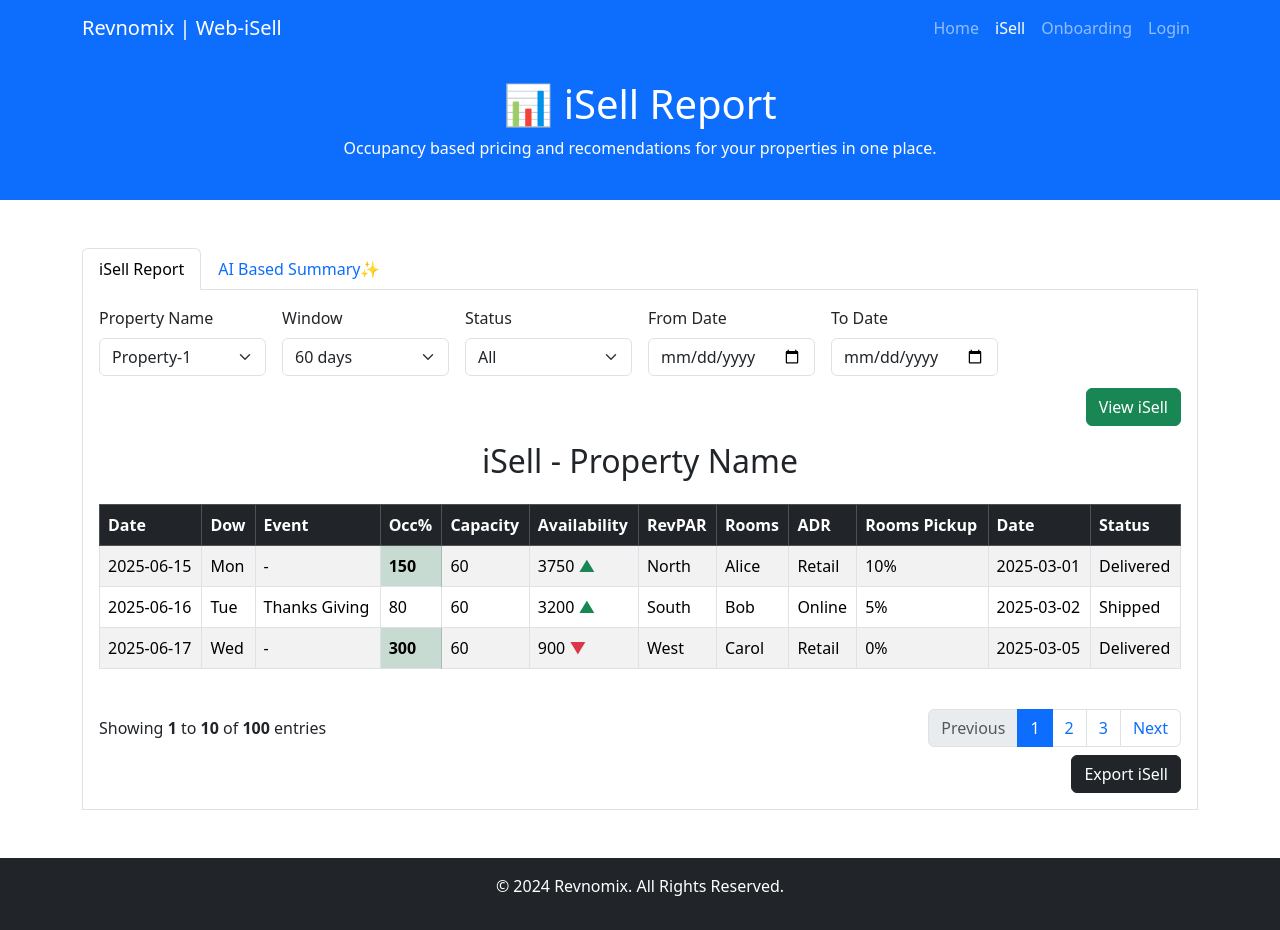
After one commit to TDexterous/test-repo, a Flask app: page /web-isell in a window 1280 px wide. The commit adds this page. Run offline with Flask 3, Linux system fonts and the light colour scheme.

Commit message:
updated template routes

```diff
--- a/app.py
+++ b/app.py
@@ -6,9 +6,21 @@ app = Flask(__name__)
 def home():
     return render_template('index.html')
 
+@app.route('/onboard')
+def onboard():
+    return render_template('onboarding.html')
+
+@app.route('/login')
+def login():
+    return render_template('login.html')
+
+@app.route('/web-isell')
+def isell():
+    return render_template('isell.html')
+
 @app.route('/bye')
 def bye():
-    return "<h1> Bye from Flask Coolify! </h1>"
+    return "<h1> Bye from WebiSell! </h1>"
 
 if __name__ == '__main__':
     app.run(debug=True)
--- /dev/null
+++ b/templates/isell.html
@@ -0,0 +1,239 @@
+<!DOCTYPE html>
+<html lang="en">
+  <head>
+    <meta charset="UTF-8" />
+    <meta name="viewport" content="width=device-width, initial-scale=1.0" />
+    <title>Web-iSell | iSell</title>
+    <!-- Bootstrap 5 CSS -->
+    <link
+      href="https://cdn.jsdelivr.net/npm/bootstrap@5.3.0-alpha3/dist/css/bootstrap.min.css"
+      rel="stylesheet"
+    />
+  </head>
+  <body>
+    <!-- Navbar -->
+    <nav class="navbar navbar-expand-lg navbar-dark bg-primary">
+      <div class="container">
+        <a class="navbar-brand" href="index.html">Revnomix | Web-iSell</a>
+        <button
+          class="navbar-toggler"
+          type="button"
+          data-bs-toggle="collapse"
+          data-bs-target="#navbarNav"
+          aria-controls="navbarNav"
+          aria-expanded="false"
+          aria-label="Toggle navigation"
+        >
+          <span class="navbar-toggler-icon"></span>
+        </button>
+        <div class="collapse navbar-collapse" id="navbarNav">
+          <ul class="navbar-nav ms-auto">
+            <li class="nav-item">
+              <a class="nav-link" href="/">Home</a>
+            </li>
+            <li class="nav-item">
+              <a class="nav-link active" href="/web-isell">iSell</a>
+            </li>
+            <!-- <li class="nav-item">
+              <a class="nav-link" href="reports.html">Reports</a>
+            </li> -->
+            <li class="nav-item">
+              <a class="nav-link" href="/onboard">Onboarding</a>
+            </li>
+            <li class="nav-item">
+              <a class="nav-link" href="/login">Login</a>
+            </li>
+          </ul>
+        </div>
+      </div>
+    </nav>
+
+    <!-- Header Section -->
+    <header class="bg-primary text-white text-center py-4">
+      <h1>📊 iSell Report</h1>
+      <p>Occupancy based pricing and recomendations for your properties in one place.</p>
+    </header>
+
+    <!-- iSell Section -->
+
+    <section class="container my-5">
+
+      <!-- Tabs Navigation -->
+      <ul class="nav nav-tabs" id="reportTab" role="tablist">
+        <li class="nav-item" role="presentation">
+          <button class="nav-link active" id="details-tab" data-bs-toggle="tab" data-bs-target="#details" type="button" role="tab">iSell Report</button>
+        </li>
+        <li class="nav-item" role="presentation">
+          <button class="nav-link" id="summary-tab" data-bs-toggle="tab" data-bs-target="#summary" type="button" role="tab">AI Based Summary✨</button>
+        </li>
+      </ul>
+
+      <!-- Tab Content -->
+      <div class="tab-content border border-top-0 p-3 bg-white" id="reportTabContent">
+
+        <!-- Tab 1: Detailed Report -->
+        <div class="tab-pane fade show active" id="details" role="tabpanel">
+
+          <!-- Filters Section -->
+          <form method="get" class="mb-3">
+            <div class="row g-3">
+              <div class="col-md-2">
+                <label for="categoryFilter" class="form-label">Property Name</label>
+                <select class="form-select" id="categoryFilter" name="category">
+                  <option selected>Property-1</option>
+                  <option>Property-2</option>
+                  <option>Property-3</option>
+                  <option>Property-4</option>
+                </select>
+              </div>
+
+              <div class="col-md-2">
+                <label for="regionFilter" class="form-label">Window</label>
+                <select class="form-select" id="regionFilter" name="region">
+                  <option selected>60 days</option>
+                  <option>90 days</option>
+                  <option>180 days</option>
+                </select>
+              </div>
+
+              <div class="col-md-2">
+                <label for="statusFilter" class="form-label">Status</label>
+                <select class="form-select" id="statusFilter" name="status">
+                  <option selected>All</option>
+                  <option>Delivered</option>
+                  <option>Shipped</option>
+                  <option>Cancelled</option>
+                </select>
+              </div>
+
+              <div class="col-md-2">
+                <label for="dateRange" class="form-label">From Date</label>
+                <input type="date" class="form-control mb-1" name="from_date">
+              </div>
+
+          <div class="col-md-2">
+                <label for="dateRange" class="form-label">To Date</label>
+                <input type="date" class="form-control mb-1" name="to_date">
+              </div>
+
+              <div class="col-12 d-flex justify-content-end mt-2">
+                <button type="submit" class="btn btn-success">View iSell</button>
+                <!-- <button type="reset" class="btn btn-outline-secondary ms-2">Reset</button> -->
+              </div>
+            </div>
+          </form>
+
+          <!-- Table -->
+          <div class="table-responsive">
+            <h2 class="text-center mb-4">iSell - Property Name</h2>
+            <table class="table table-bordered table-striped table-hover">
+              <thead class="table-dark">
+                <tr>
+                  <th>Date</th>
+                  <th>Dow</th>
+                  <th>Event</th>
+                  <th>Occ%</th>
+                  <th>Capacity</th>
+                  <th>Availability</th>
+                  <th>RevPAR</th>
+                  <th>Rooms</th>
+                  <th>ADR</th>
+                  <th>Rooms Pickup</th>
+                  <th class="text-nowrap">Date</th>
+                  <th>Status</th>
+                </tr>
+              </thead>
+              <tbody>
+                <tr>
+                  <td class="text-nowrap">2025-06-15</td>
+                  <td>Mon</td>
+                  <td>-</td>
+                  <td class="table-success fw-bold">150</td>
+                  <td>60</td>
+                  <td>3750 <span class="text-success fw-bold">&#9650;</span></td>
+                  <td>North</td>
+                  <td>Alice</td>
+                  <td>Retail</td>
+                  <td>10%</td>
+                  <td class="text-nowrap">2025-03-01</td>
+                  <td>Delivered</td>
+                </tr>
+                <tr>
+                  <td class="text-nowrap">2025-06-16</td>
+                  <td>Tue</td>
+                  <td>Thanks Giving</td>
+                  <td>80</td>
+                  <td>60</td>
+                  <td>3200 <span class="text-success fw-bold">&#9650;</span></td>
+                  <td>South</td>
+                  <td>Bob</td>
+                  <td>Online</td>
+                  <td>5%</td>
+                  <td class="text-nowrap">2025-03-02</td>
+                  <td>Shipped</td>
+                </tr>
+                <tr>
+                  <td class="text-nowrap">2025-06-17</td>
+                  <td>Wed</td>
+                  <td>-</td>
+                  <td class="table-success fw-bold">300</td>
+                  <td>60</td>
+                  <td>900 <span class="text-danger fw-bold">&#9660;</span></td>
+                  <td>West</td>
+                  <td>Carol</td>
+                  <td>Retail</td>
+                  <td>0%</td>
+                  <td class="text-nowrap">2025-03-05</td>
+                  <td>Delivered</td>
+                </tr>
+                <!-- Add 7 more rows similarly -->
+              </tbody>
+            </table>
+          </div>
+
+          <!-- Pagination Controls -->
+          <div class="d-flex justify-content-between align-items-center mt-4">
+            <div>
+              Showing <strong>1</strong> to <strong>10</strong> of <strong>100</strong> entries
+            </div>
+            <nav>
+              <ul class="pagination mb-0">
+                <li class="page-item disabled"><a class="page-link">Previous</a></li>
+                <li class="page-item active"><a class="page-link" href="#">1</a></li>
+                <li class="page-item"><a class="page-link" href="#">2</a></li>
+                <li class="page-item"><a class="page-link" href="#">3</a></li>
+                <li class="page-item"><a class="page-link" href="#">Next</a></li>
+              </ul>
+            </nav>
+          </div>
+
+        <!-- Export iSell -->
+        <div class="col-12 d-flex justify-content-end mt-2">
+          <button type="submit" class="btn btn-dark">Export iSell</button>
+          <!-- <button type="reset" class="btn btn-outline-secondary ms-2">Reset</button> -->
+        </div>
+
+        </div>
+
+        <!-- Tab 2: Summary -->
+        <div class="tab-pane fade" id="summary" role="tabpanel">
+          <h5 class="mt-2">AI Based Summary - Property Name</h5>
+          <p>
+            This report summarizes the performance of various products across regions. Sales figures are color-coded to highlight high-volume and low-price items. The arrows next to the revenue indicate whether a product is performing above or below target thresholds. Use the filters above to refine your view.
+          </p>
+        </div>
+      </div>
+    </section>
+
+
+    <!-- Footer -->
+    <footer class="bg-dark text-white text-center py-3">
+      <p>&copy; 2024 Revnomix. All Rights Reserved.</p>
+    </footer>
+
+    <!-- Bootstrap JS -->
+    <script
+      src="https://cdn.jsdelivr.net/npm/bootstrap@5.3.0-alpha3/dist/js/bootstrap.bundle.min.js"
+    ></script>
+  </body>
+</html>
```
Also changed, not shown: templates/index.html (+4 -4 lines), templates/login.html (added, +107 -0 lines), templates/onboarding.html (added, +154 -0 lines).
